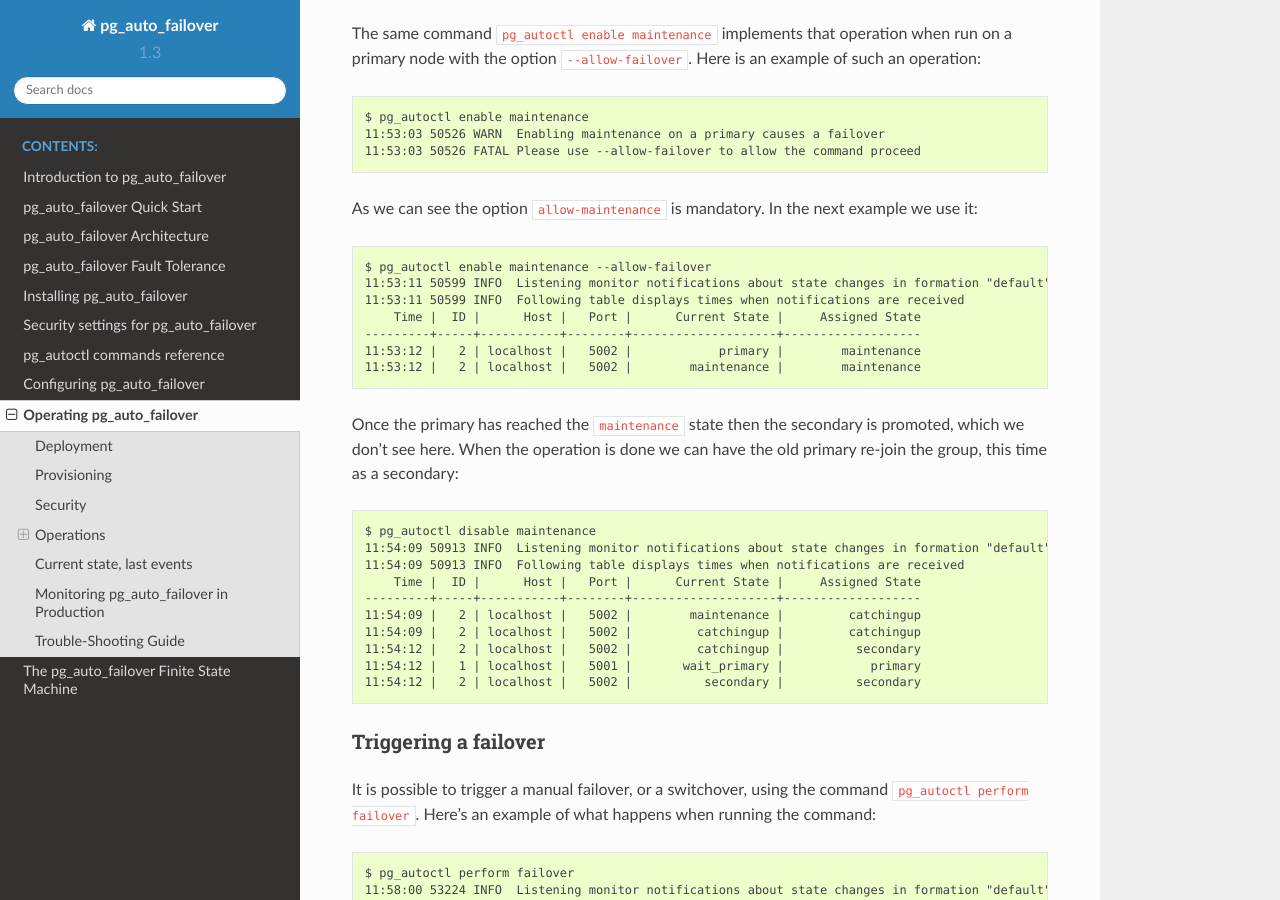
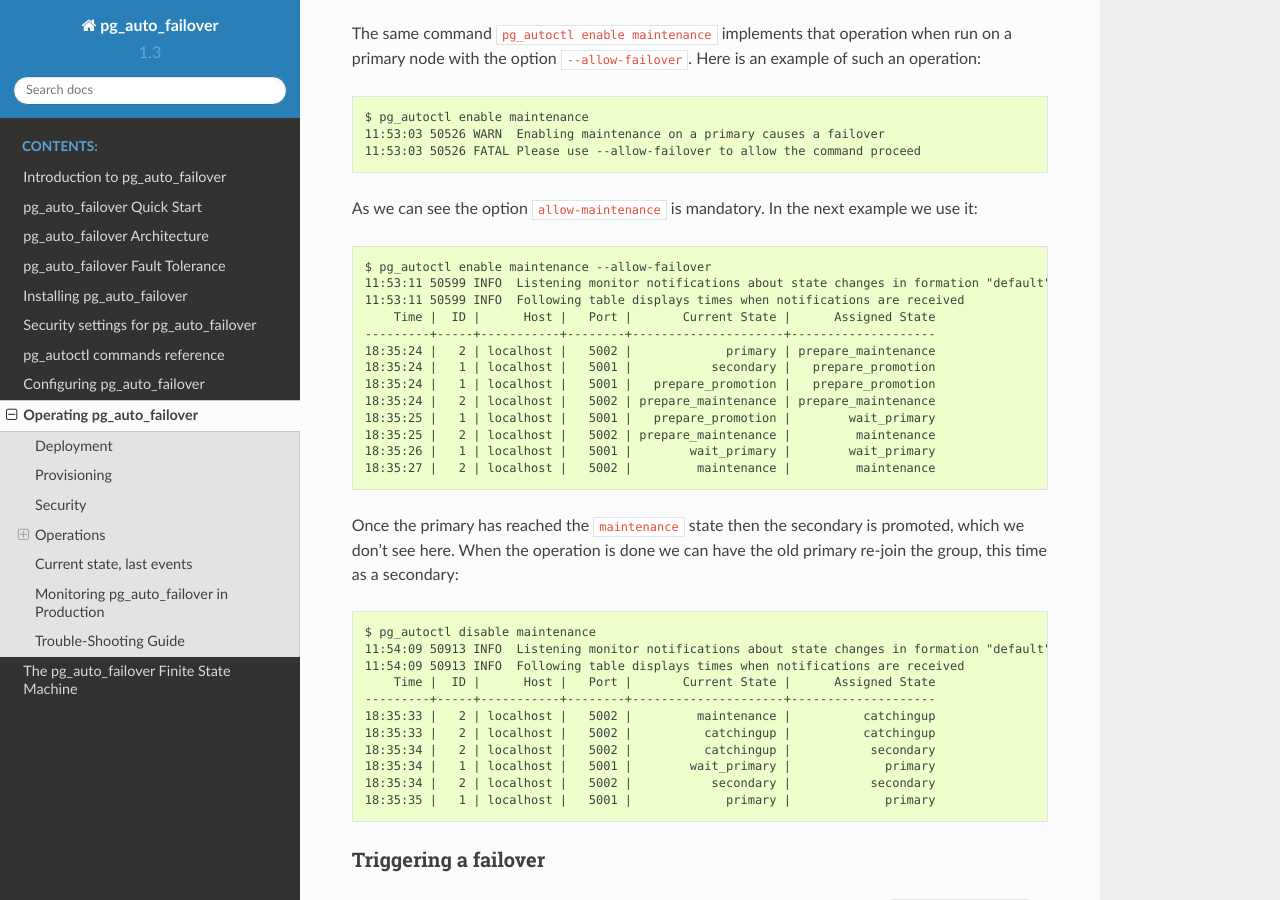
Before and after one commit to hapostgres/pg_auto_failover, a Sphinx documentation site: the page built from docs/operations.rst, in a window 1280 px wide and 900 px high, scrolled down 2411 px. Built offline with Sphinx 7.4.7 and the Read the Docs theme 2.0.0, drawn with Linux system fonts in a browser that asks for light colours.

Commit message:
Update docs, fix typos (per review).

```diff
--- a/docs/operations.rst
+++ b/docs/operations.rst
@@ -135,10 +135,16 @@ example we use it::
   $ pg_autoctl enable maintenance --allow-failover
   11:53:11 50599 INFO  Listening monitor notifications about state changes in formation "default" and group 0
   11:53:11 50599 INFO  Following table displays times when notifications are received
-      Time |  ID |      Host |   Port |      Current State |     Assigned State
-  ---------+-----+-----------+--------+--------------------+-------------------
-  11:53:12 |   2 | localhost |   5002 |            primary |        maintenance
-  11:53:12 |   2 | localhost |   5002 |        maintenance |        maintenance
+      Time |  ID |      Host |   Port |       Current State |      Assigned State
+  ---------+-----+-----------+--------+---------------------+--------------------
+  18:35:24 |   2 | localhost |   5002 |             primary | prepare_maintenance
+  18:35:24 |   1 | localhost |   5001 |           secondary |   prepare_promotion
+  18:35:24 |   1 | localhost |   5001 |   prepare_promotion |   prepare_promotion
+  18:35:24 |   2 | localhost |   5002 | prepare_maintenance | prepare_maintenance
+  18:35:25 |   1 | localhost |   5001 |   prepare_promotion |        wait_primary
+  18:35:25 |   2 | localhost |   5002 | prepare_maintenance |         maintenance
+  18:35:26 |   1 | localhost |   5001 |        wait_primary |        wait_primary
+  18:35:27 |   2 | localhost |   5002 |         maintenance |         maintenance
 
 Once the primary has reached the ``maintenance`` state then the secondary is
 promoted, which we don't see here. When the operation is done we can have
@@ -147,13 +153,14 @@ the old primary re-join the group, this time as a secondary::
   $ pg_autoctl disable maintenance
   11:54:09 50913 INFO  Listening monitor notifications about state changes in formation "default" and group 0
   11:54:09 50913 INFO  Following table displays times when notifications are received
-      Time |  ID |      Host |   Port |      Current State |     Assigned State
-  ---------+-----+-----------+--------+--------------------+-------------------
-  11:54:09 |   2 | localhost |   5002 |        maintenance |         catchingup
-  11:54:09 |   2 | localhost |   5002 |         catchingup |         catchingup
-  11:54:12 |   2 | localhost |   5002 |         catchingup |          secondary
-  11:54:12 |   1 | localhost |   5001 |       wait_primary |            primary
-  11:54:12 |   2 | localhost |   5002 |          secondary |          secondary
+      Time |  ID |      Host |   Port |       Current State |      Assigned State
+  ---------+-----+-----------+--------+---------------------+--------------------
+  18:35:33 |   2 | localhost |   5002 |         maintenance |          catchingup
+  18:35:33 |   2 | localhost |   5002 |          catchingup |          catchingup
+  18:35:34 |   2 | localhost |   5002 |          catchingup |           secondary
+  18:35:34 |   1 | localhost |   5001 |        wait_primary |             primary
+  18:35:34 |   2 | localhost |   5002 |           secondary |           secondary
+  18:35:35 |   1 | localhost |   5001 |             primary |             primary
 
 
 Triggering a failover
```
Also changed, not shown: 1 other file.
